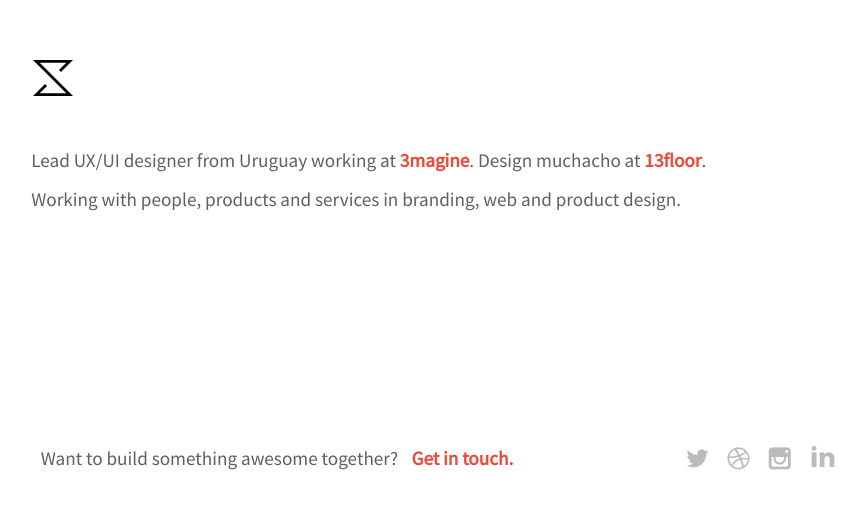
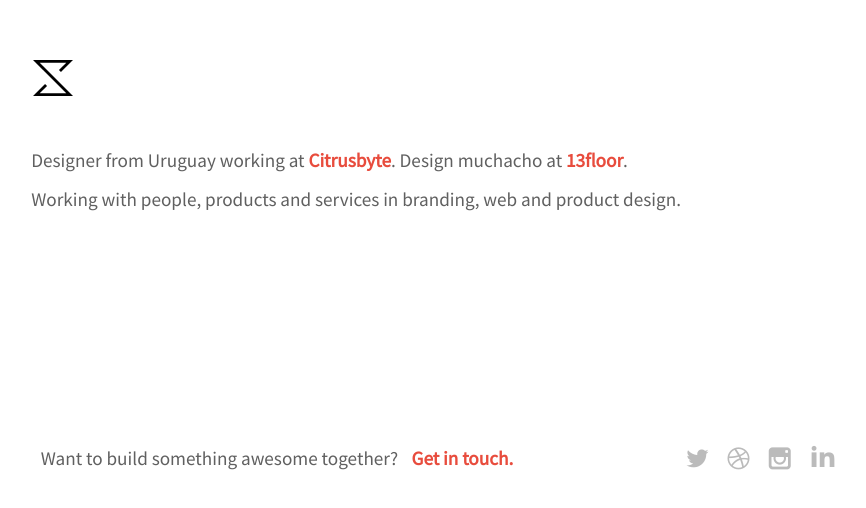
Before and after one commit to antonellaclavero/madebysan, a plain HTML site: page index.html in a window 1280 px wide. Shown: the part 108-616 px from the top of the page, without its empty margins (212-1078 px from the left). Drawn offline with Linux system fonts and the light colour scheme.

Commit message:
Update copy

```diff
--- a/index.html
+++ b/index.html
@@ -22,7 +22,7 @@
       <header class="intro">
         <img class="animated pulse" src="images/logo.svg" alt="Logo">
         <p>
-          Lead UX/UI designer from Uruguay working at <a href="https://citrusbyte.com/" target="_blank">3magine</a>. Design muchacho at <a href="http://13floor.org" target="_blank">13floor</a>.
+          Designer from Uruguay working at <a href="https://citrusbyte.com/" target="_blank">Citrusbyte</a>. Design muchacho at <a href="http://13floor.org" target="_blank">13floor</a>.
         </p>
         <p>
           Working with people, products and services in branding, web and product design.
```
